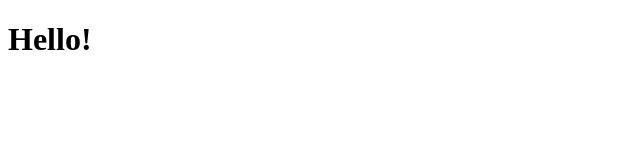
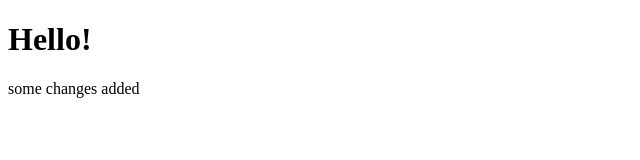
Before and after one commit to borzsonite/alex, a plain HTML site: page index.html in a window 1280 px wide. Shown: the whole page, without its empty margins (0-640 px from the left). Drawn offline with Linux system fonts and the light colour scheme.

Commit message:
commit 3

```diff
--- a/index.html
+++ b/index.html
@@ -10,6 +10,7 @@
 
 <body>
     <h1>Hello!</h1>
+	<p>some changes added</p>
 
 </body>
 
```
